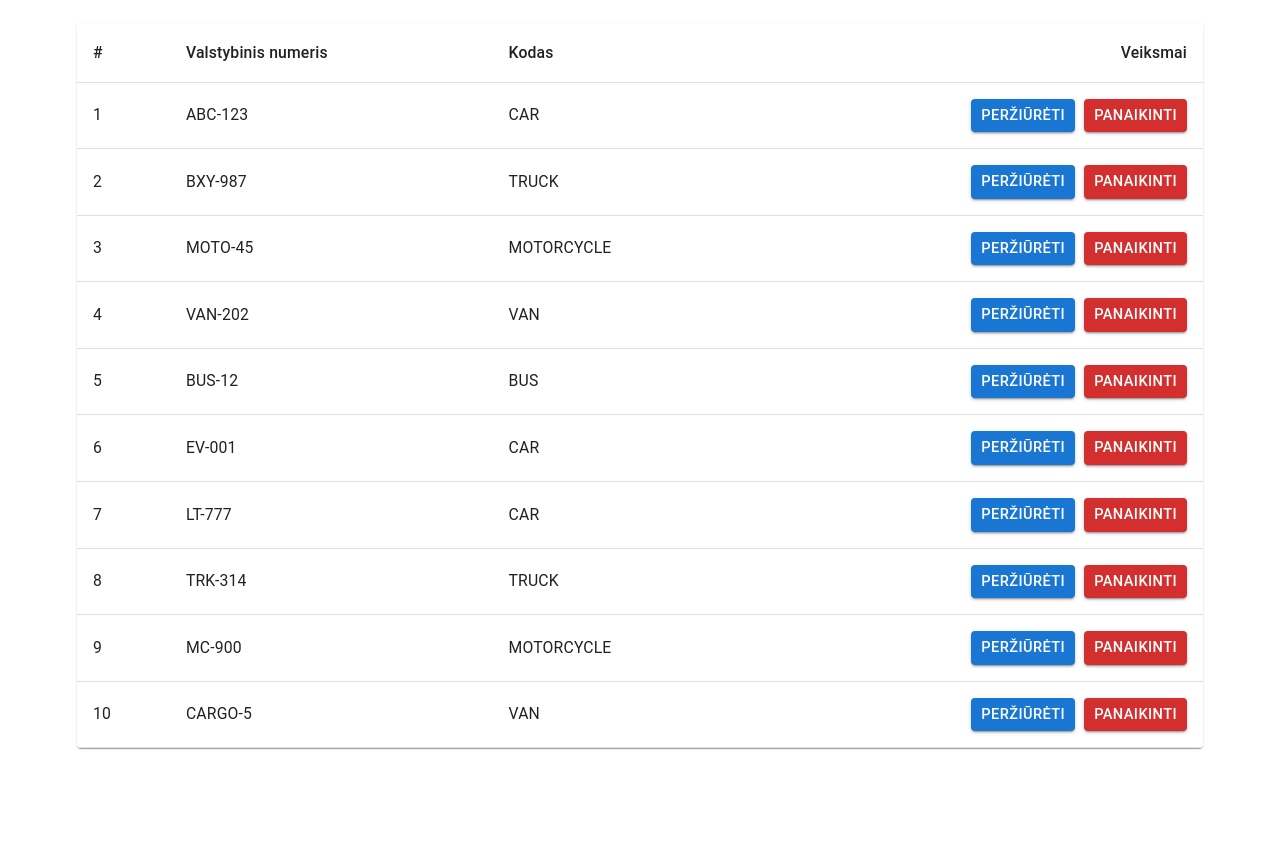
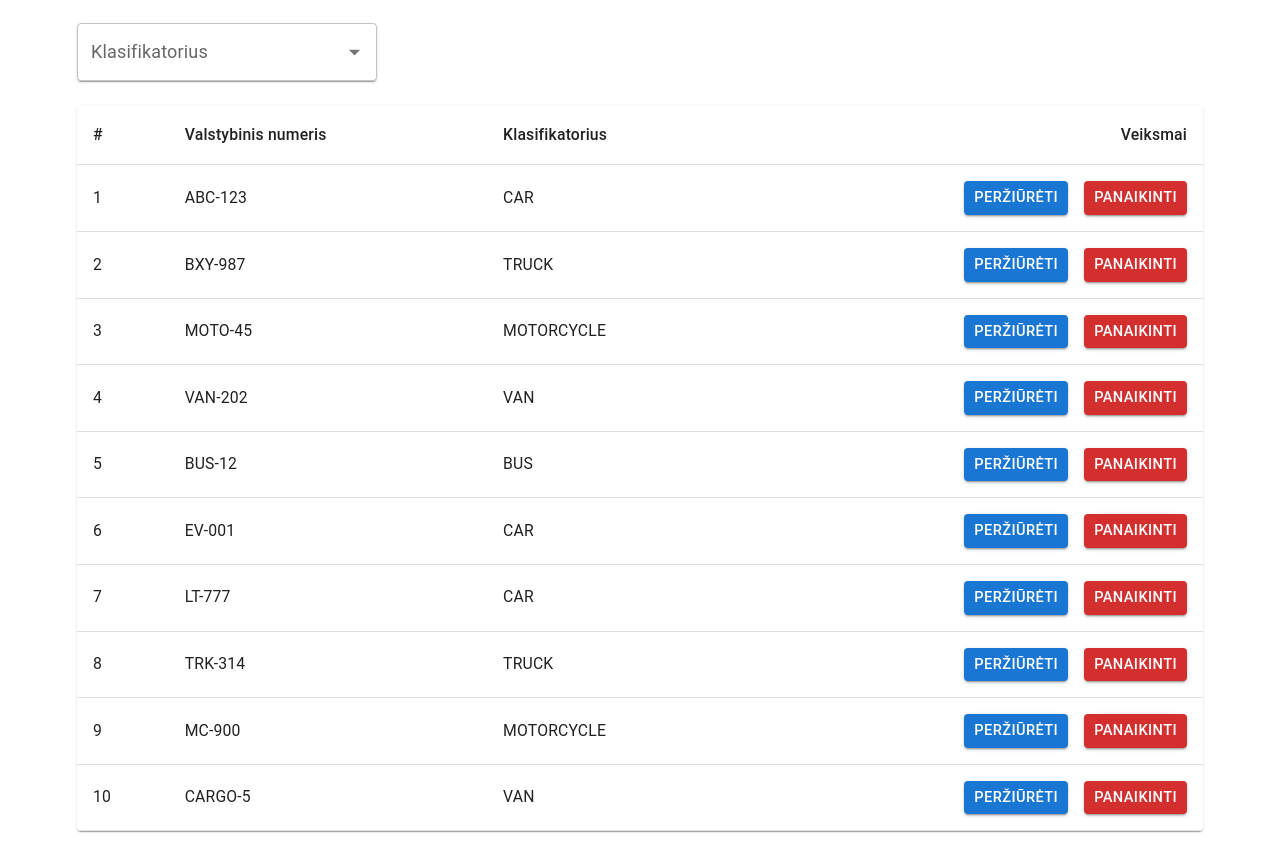
Before and after one commit to augustasja/regitra, a React (Vite) app: page / in a window 1280 px wide. Before the commit the page ends 800 px from the top, so only its background shows below. Built offline with nearby package versions, Linux system fonts and the light colour scheme.

Commit message:
feat: "filtration logic"

```diff
--- a/src/App.tsx
+++ b/src/App.tsx
@@ -3,6 +3,7 @@ import { getVechicleList } from "./services/store";
 import { GET_VECHICLE_LIST } from "./lib/query-keys";
 import { CircularProgress } from "@mui/material";
 import VechicleTable from "./components/VechicleTable/VechicleTable";
+import FilterDropdown from "./components/FilterDropdown/FilterDropdown";
 
 function App() {
   const { data, isLoading, isError, error } = useQuery({
@@ -22,7 +23,10 @@ function App() {
   return (
     <section className="py-5">
       {data && data.length > 0 ? (
-        <VechicleTable rows={data} />
+        <>
+          <FilterDropdown />
+          <VechicleTable rows={data} />
+        </>
       ) : (
         <p>No vehicles found.</p>
       )}
--- /dev/null
+++ b/src/components/FilterDropdown/FilterDropdown.tsx
@@ -0,0 +1,55 @@
+import {
+  Autocomplete,
+  CircularProgress,
+  Paper,
+  TextField,
+} from "@mui/material";
+import { useQuery } from "@tanstack/react-query";
+import { getClassificators } from "../../services/store";
+import { GET_CLASIFICATORS } from "../../lib/query-keys";
+import { useTableFilters } from "../../hooks/useTableFilters";
+
+const FilterDropdown = () => {
+  const { search, setSearch } = useTableFilters();
+
+  const {
+    data: classificators,
+    isLoading,
+    isError,
+    error,
+  } = useQuery({
+    queryKey: GET_CLASIFICATORS,
+    queryFn: () => getClassificators(),
+  });
+
+  if (isLoading) {
+    return <CircularProgress aria-label="Loading…" />;
+  }
+
+  return (
+    <Paper
+      sx={{
+        display: "inline-flex",
+        mb: 3,
+      }}
+    >
+      <Autocomplete
+        disablePortal
+        options={classificators.map((option) => option.code)}
+        sx={{ width: 300 }}
+        onChange={(_, value) => setSearch(value)}
+        value={search}
+        renderInput={(params) => (
+          <TextField
+            {...params}
+            value={search}
+            onChange={(e) => setSearch(e.target.value)}
+            label="Klasifikatorius"
+          />
+        )}
+      />
+    </Paper>
+  );
+};
+
+export default FilterDropdown;
--- a/src/components/VechicleInfoModal/VechicleInfoModal.tsx
+++ b/src/components/VechicleInfoModal/VechicleInfoModal.tsx
@@ -1,4 +1,6 @@
 import { Box, Modal, Typography, IconButton, Divider } from "@mui/material";
+// Kažkodėl ts compiler neveikia mui/icons
+// @ts-ignore-next-line
 import CloseIcon from "@mui/icons-material/Close";
 import type { VechicleInfo } from "../../lib/types";
 
--- a/src/components/VechicleTable/VechicleTable.tsx
+++ b/src/components/VechicleTable/VechicleTable.tsx
@@ -11,7 +11,7 @@ import VechicleTableListItem from "./VechicleTableListItem";
 import { Suspense } from "react";
 import { lazy } from "react";
 import useVechicles from "../../hooks/useVechicles";
-import Snackbar from "@mui/material/Snackbar";
+import { useTableFilters } from "../../hooks/useTableFilters";
 
 const VechicleInfoModal = lazy(
   () => import("../VechicleInfoModal/VechicleInfoModal"),
@@ -22,6 +22,8 @@ type Props = {
 };
 
 const VechicleTable = ({ rows }: Props) => {
+  const { search } = useTableFilters();
+
   const {
     getVechicle,
     deleteMutation,
@@ -44,12 +46,16 @@ const VechicleTable = ({ rows }: Props) => {
             <TableRow>
               <TableCell>#</TableCell>
               <TableCell>Valstybinis numeris</TableCell>
-              <TableCell>Kodas</TableCell>
+              <TableCell>Klasifikatorius</TableCell>
               <TableCell align="right">Veiksmai</TableCell>
             </TableRow>
           </TableHead>
           <TableBody>
-            {rows.map((row) => {
+            {rows
+              .filter((row) =>
+                row.code.toLowerCase().includes(search.toLocaleLowerCase()),
+              )
+              .map((row) => {
                 const isViewing =
                   getVechicle.isLoading && selectedVehicleId === row.id;
                 const isDeleting =
--- a/src/components/VechicleTable/VechicleTableListItem.tsx
+++ b/src/components/VechicleTable/VechicleTableListItem.tsx
@@ -1,6 +1,6 @@
 import TableCell from "@mui/material/TableCell";
 import TableRow from "@mui/material/TableRow";
-import { Button } from "@mui/material";
+import { Box, Button } from "@mui/material";
 import type { VechicleListItem } from "../../lib/types";
 
 type Props = {
@@ -24,9 +24,16 @@ const VechicleTableListItem = ({
       <TableCell>{row.regNr}</TableCell>
       <TableCell>{row.code}</TableCell>
       <TableCell align="right">
+        <Box
+          sx={{
+            display: "flex",
+            gap: 2,
+            justifyContent: "flex-end",
+            flexWrap: "wrap",
+          }}
+        >
           <Button
             variant="contained"
-          className="mr-2"
             size="small"
             onClick={() => onView(row.id)}
             disabled={viewDisabled}
@@ -44,6 +51,7 @@ const VechicleTableListItem = ({
           >
             Panaikinti
           </Button>
+        </Box>
       </TableCell>
     </TableRow>
   );
--- /dev/null
+++ b/src/hooks/useTableFilters.ts
@@ -0,0 +1,24 @@
+import { useSearchParams } from "react-router-dom";
+
+export function useTableFilters() {
+  const [params, setParams] = useSearchParams();
+
+  const search = params.get("search") || "";
+
+  const setSearch = (value: string) => {
+    const newParams = new URLSearchParams(params);
+
+    if (value) {
+      newParams.set("search", value);
+    } else {
+      newParams.delete("search");
+    }
+
+    setParams(newParams);
+  };
+
+  return {
+    search,
+    setSearch,
+  };
+}
--- a/src/lib/query-keys.ts
+++ b/src/lib/query-keys.ts
@@ -1,3 +1,4 @@
+export const GET_CLASIFICATORS = ["get-classificators"];
 export const GET_VECHICLE_LIST = ["get-vehicle-list"];
 export const GET_VECHICLE_INFO = (id: number) => ["get-vehicle-info", id];
 export const DELETE_VEHICLE = ["delete-vehicle"];
--- a/src/mock-data.tsx
+++ b/src/mock-data.tsx
@@ -96,7 +96,7 @@ export const vechicleInfo: VechicleInfo[] = [
   },
 ];
 
-export const filter: FilterItem[] = [
+export const classificators: FilterItem[] = [
   {
     code: "CAR",
     name: "Lengvasis automobilis",
--- a/src/services/store.ts
+++ b/src/services/store.ts
@@ -1,4 +1,4 @@
-import { vechicleInfo, vechicleList } from "../mock-data";
+import { classificators, vechicleInfo, vechicleList } from "../mock-data";
 import { mockDelete, mockGet, mockGetById } from "./api";
 
 export const getVechicleList = (fail = false) => mockGet(vechicleList, fail);
@@ -6,3 +6,6 @@ export const getVechicleInfo = (id: number, fail = false) =>
   mockGetById(vechicleInfo, id, fail);
 export const deleteVechicle = (id: number, fail = false) =>
   mockDelete(vechicleList, id, fail);
+
+export const getClassificators = (fail = false) =>
+  mockGet(classificators, fail);
```
Lines whose indentation alone changed are shown as unchanged.
